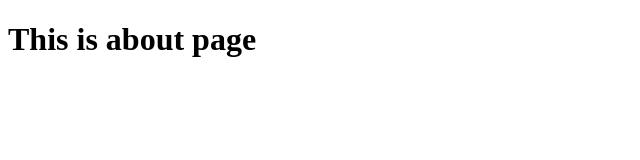
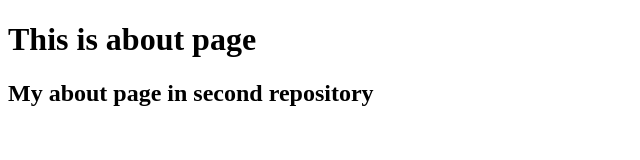
Before and after one commit to rajeshwarikalhapure/Sample, a plain HTML site: page about.html in a window 1280 px wide. Shown: the whole page, without its empty margins (0-640 px from the left). Drawn offline with Linux system fonts and the light colour scheme.

Commit message:
Third commit

```diff
--- a/about.html
+++ b/about.html
@@ -5,5 +5,6 @@
 </head>
 <body>
     <h1>This is about page</h1>
+    <h2>My about page in second repository</h2>
 </body>
 </html>
```
